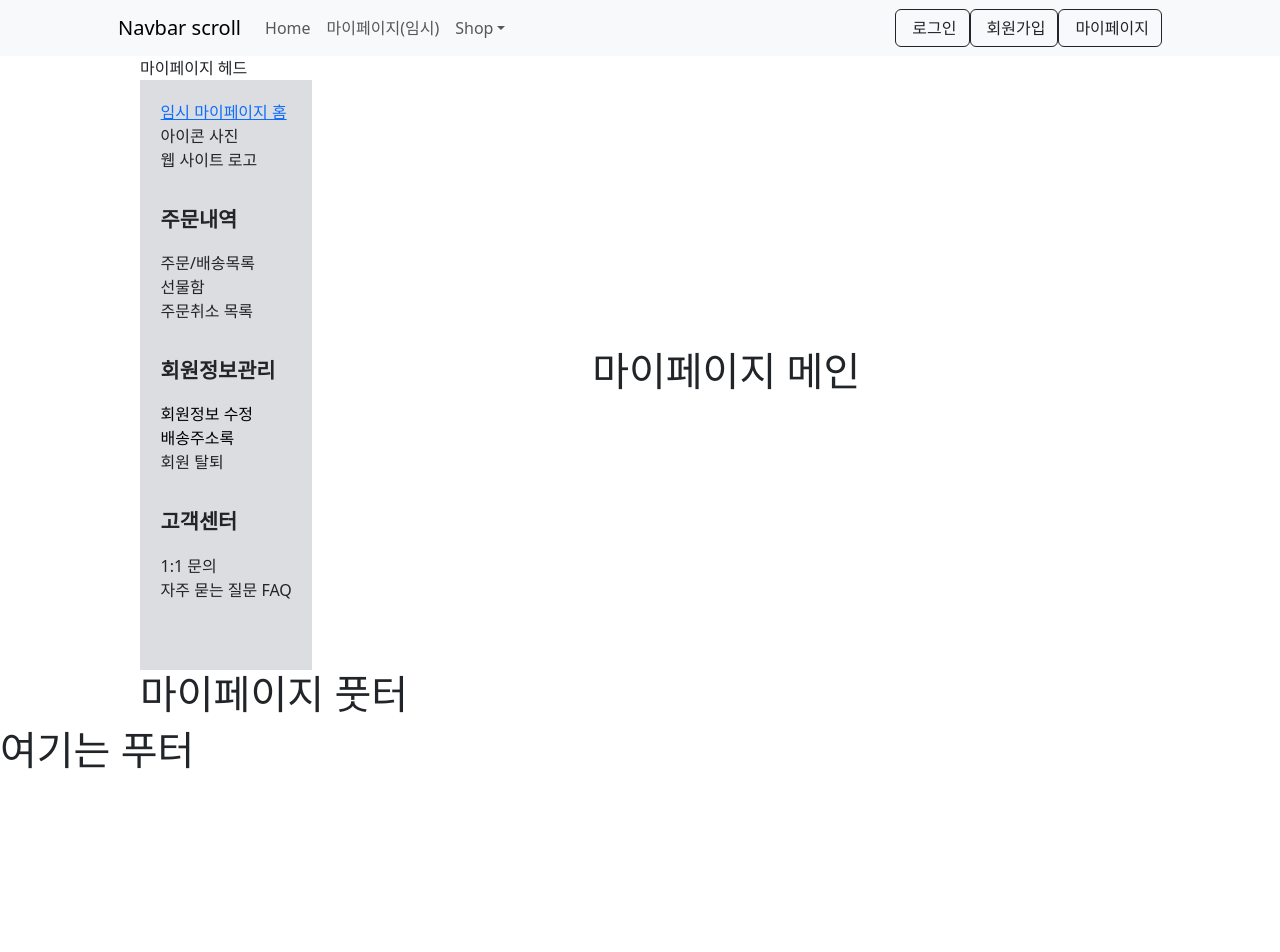
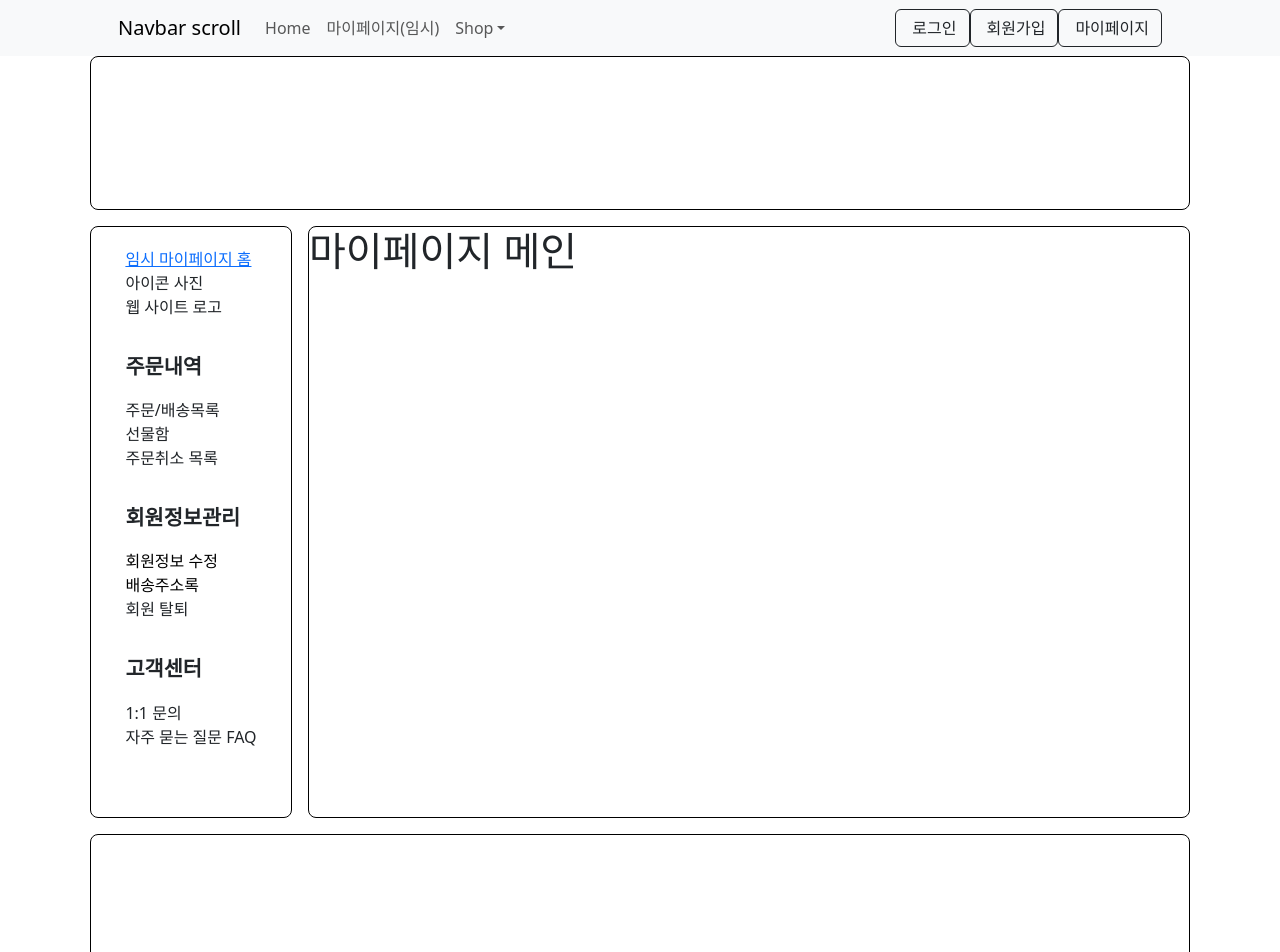
Before and after one commit to choi-jong-ho/jj_book_frontend, a React app: page /mypage/main in a window 1280 px wide. Shown: the top 952 px of the page. Before the commit the page ends 800 px from the top, so only its background shows below. Built offline with nearby package versions, Linux system fonts and the light colour scheme.

Commit message:
MOD: myPage 기본 레이아웃 지정

```diff
--- a/src/components/Layout/header.js
+++ b/src/components/Layout/header.js
@@ -17,7 +17,7 @@ const Header = () => {
     }, [navigate]);
 
     const navigateToMypage = useCallback(() => {
-        navigate('/mypage');
+        navigate('/mypage/main');
     }, [navigate]);
 
     const handleLogout = () => {
@@ -42,7 +42,7 @@ const Header = () => {
                         <NavDropdown title="Shop" id="navbarDropdown">
                             <NavDropdown.Item href="/">홈페이지</NavDropdown.Item>
                             <NavDropdown.Divider/>
-                            <NavDropdown.Item href="/mypage">마이페이지(임시)</NavDropdown.Item>
+                            <NavDropdown.Item href="/mypage/main">마이페이지(임시)</NavDropdown.Item>
                             <NavDropdown.Item href="/auth/signUp">회원가입</NavDropdown.Item>
                         </NavDropdown>
                     </Nav>
--- a/src/css/pages/myPage/aside.css
+++ b/src/css/pages/myPage/aside.css
@@ -1,6 +1,5 @@
 .my-page-aside {
     width: 200px;
-    background-color: #dcdde1;
     padding: 20px;
     display: flex;
     flex-direction: column;
--- /dev/null
+++ b/src/css/pages/myPage/myPageFooter.css
@@ -0,0 +1,12 @@
+.my-page-footer{
+    width: 1100px;
+    height: 154px;
+    margin-top: 16px;
+}
+
+.my-page-footer-inner {
+    width: 100%;
+    height: 100%;
+    border-radius: 8px;
+    border: black 1px solid;
+}
--- /dev/null
+++ b/src/css/pages/myPage/myPageHeader.css
@@ -0,0 +1,12 @@
+.my-page-header{
+    width: 1100px;
+    height: 154px;
+    margin-bottom: 16px;
+}
+
+.my-page-header-inner {
+    width: 100%;
+    height: 100%;
+    border-radius: 8px;
+    border: black 1px solid;
+}
--- a/src/css/pages/myPage/myPageMain.css
+++ b/src/css/pages/myPage/myPageMain.css
@@ -1,19 +1,28 @@
 .my-page {
     display: flex;
-    flex-direction: column;
-    width: 1000px;
+    justify-content: center;
+    align-items: center;
+    flex-grow: 1;
+    width: 1100px;
     margin: 0 auto;
 }
 
 .my-page-wrap {
+    width: 100%;
+}
+
+.my-page-main {
     display: flex;
-    align-items: center;
-    flex-grow: 1;
+}
+
+.my-page-left {
+    border-radius: 8px;
+    border: black 1px solid;
 }
 
 .my-page-container {
-    display: flex;
-    flex-direction: column;
-    align-items: center;
     width: 100%;
+    border-radius: 8px;
+    border: black 1px solid;
+    margin-left: 16px;
 }
--- a/src/pages/myPage/myPageFooter.js
+++ b/src/pages/myPage/myPageFooter.js
@@ -1,8 +1,11 @@
 import React from "react";
+import '../../css/pages/myPage/myPageFooter.css'
 
 const MyPageFooter = () => {
     return (
-        <h1>마이페이지 풋터</h1>
+        <div className='my-page-footer'>
+            <div className='my-page-footer-inner'></div>
+        </div>
     )
 }
 
--- a/src/pages/myPage/myPageHeader.js
+++ b/src/pages/myPage/myPageHeader.js
@@ -1,8 +1,11 @@
 import React from "react";
+import '../../css/pages/myPage/myPageHeader.css';
 
 const MyPageHeader = () => {
     return (
-        <div>마이페이지 헤드</div>
+        <div className='my-page-header'>
+            <div className='my-page-header-inner'></div>
+        </div>
     )
 }
 
--- a/src/pages/myPage/myPageMain.js
+++ b/src/pages/myPage/myPageMain.js
@@ -8,9 +8,10 @@ import {useNavigate} from "react-router-dom";
 import AuthContext from "../../store/AuthContext";
 import MyPageHeader from "./myPageHeader";
 import MyPageFooter from "./myPageFooter";
+import '../../css/pages/myPage/myPageMain.css'
 
 const MyPageMain = () => {
-    const { isLoggedIn } = useContext(AuthContext);
+    const {isLoggedIn} = useContext(AuthContext);
     const navigate = useNavigate();
 
     const [isEdit, setIsEdit] = useState(false);
@@ -20,25 +21,29 @@ const MyPageMain = () => {
     }, []);
 
     const checkUser = () => {
-        if(!isLoggedIn) {
+        if (!isLoggedIn) {
             navigate('/auth/login');
         }
     }
 
     return (
         <div className='my-page'>
-            <MyPageHeader />
             <div className='my-page-wrap'>
-            <Aside/>
-            <div className='my-page-container'>
-                <h1>마이페이지 메인</h1>
-                <Routes path="/mypage" >
-                    <Route path='profile' element={<Profile/>}/>
-                    <Route path="addresslist" element={<AddressList/>}/>
-                </Routes>
+                <MyPageHeader/>
+                <div className='my-page-main'>
+                    <div className='my-page-left'>
+                        <Aside/>
+                    </div>
+                    <div className='my-page-container'>
+                        <h1>마이페이지 메인</h1>
+                        {/*<Routes path="/mypage" >*/}
+                        {/*    <Route path='profile' element={<Profile/>}/>*/}
+                        {/*    <Route path="addresslist" element={<AddressList/>}/>*/}
+                        {/*</Routes>*/}
+                    </div>
+                </div>
+                <MyPageFooter/>
             </div>
-            </div>
-            <MyPageFooter />
         </div>
     )
 }
--- a/src/routes/Routing.js
+++ b/src/routes/Routing.js
@@ -9,13 +9,22 @@ import Profile from "../pages/myPage/profile";
 
 const Routing = () => {
     return (
+        // <Routes>
+        //     <Route path="/" element={<Main/>}/>
+        //     <Route path="/auth/login" element={<Login/>}/>
+        //     <Route path="/auth/signup" element={<SignUp/>}/>
+        //     <Route path="/mypage/*" element={<MyPageMain/>}>
+        //         <Route path='profile' element={<Profile/>}/>
+        //         <Route path="addresslist" element={<AddressList/>}/>
+        //     </Route>
+        // </Routes>
         <Routes>
             <Route path="/" element={<Main/>}/>
             <Route path="/auth/login" element={<Login/>}/>
             <Route path="/auth/signup" element={<SignUp/>}/>
-            <Route path="/mypage/*" element={<MyPageMain/>}>
-                <Route path='profile' element={<Profile/>}/>
-                <Route path="addresslist" element={<AddressList/>}/>
+            <Route path="/mypage/main" element={<MyPageMain/>}>
+                {/*<Route path='profile' element={<Profile/>}/>*/}
+                {/*<Route path="addresslist" element={<AddressList/>}/>*/}
             </Route>
         </Routes>
     )
```
